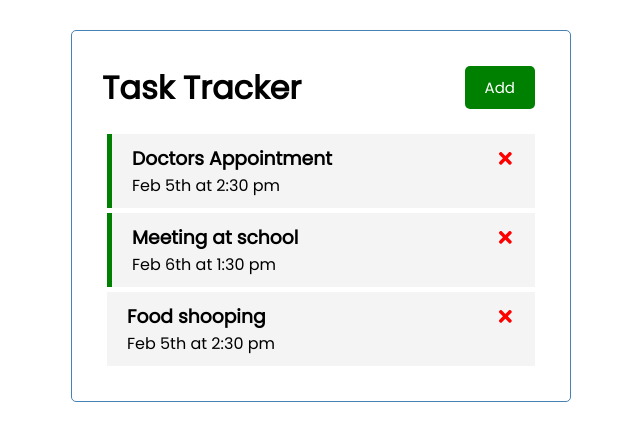
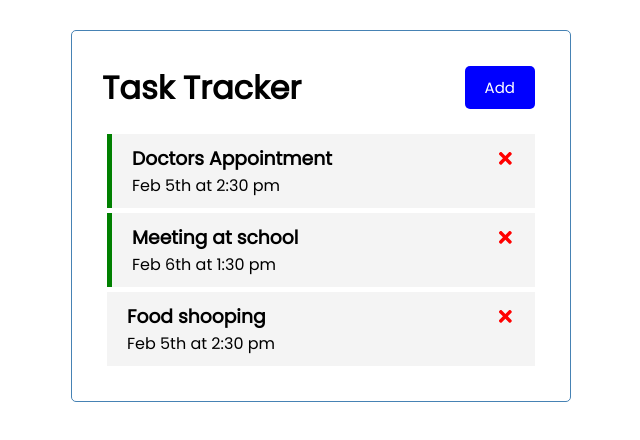
Before and after one commit to Elisa-cf/tast-tracker-app, a React (Create React App) app: page / in a window 1280 px wide. Shown: the top 440 px of the page, without its empty margins (319-959 px from the left). Built offline with nearby package versions, Linux system fonts and the light colour scheme.

Commit message:
add dynamic color button red when shows form and blue when not

```diff
--- a/src/components/Header.js
+++ b/src/components/Header.js
@@ -9,7 +9,7 @@ const Header = ({title, onAdd, showAdd }) => {
     return (
       <header className="header">
           <h1>{title}</h1>
-          <Button color="green"
+          <Button color={showAdd ? "red" : "blue"}
           text = {showAdd ? "Close" : "Add"}
           onClick={onAdd}/>
       </header>
```
